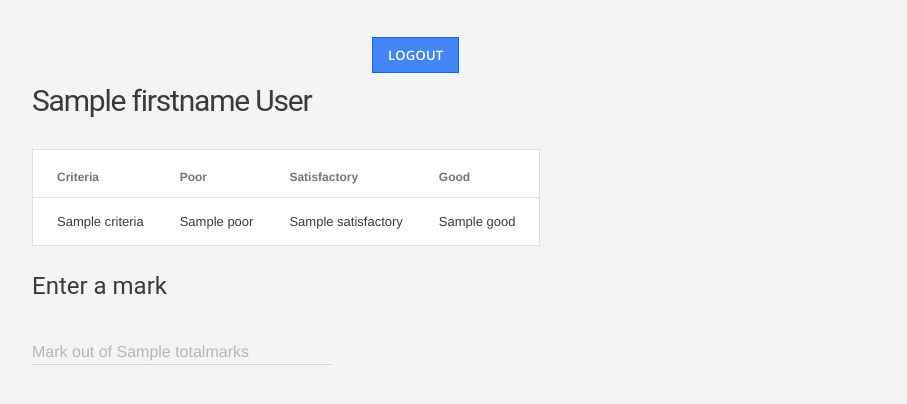
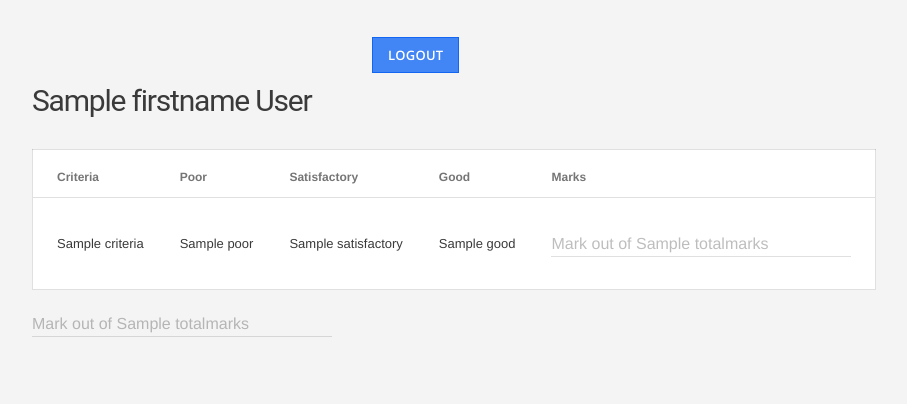
Before and after one commit to Aver30/Moodle2v, a Python web app: template templates/markStudent.html in a window 1280 px wide. Shown: the part 50-454 px from the top of the page, without its empty margins (108-1015 px from the left). Run offline with Jinja, Linux system fonts and the light colour scheme; the template is opened without the code that fills it: most values are stand-ins (such as "Sample title", 1, 10 or a date in 2020).

Commit message:
Changing the table
Adding a new column called mark so that the total mark for that criteria is shown as u add in the number

```diff
--- a/templates/markStudent.html
+++ b/templates/markStudent.html
@@ -19,6 +19,8 @@
               <th class="mdl-data-table__cell--non-numeric">Poor</th>
               <th class="mdl-data-table__cell--non-numeric">Satisfactory</th>
               <th class="mdl-data-table__cell--non-numeric">Good</th>
+              <th class="mdl-data-table__cell--non-numeric">Marks</th>
+
             </tr>
           </thead>
 
@@ -29,13 +31,23 @@
                       <td class="mdl-data-table__cell--non-numeric"> {{ i.poor }} </td>
                       <td class="mdl-data-table__cell--non-numeric"> {{ i.satisfactory }} </td>
                       <td class="mdl-data-table__cell--non-numeric"> {{ i.good }} </td>
+                      <td class="mdl-data-table__cell--non-numeric">
+                       <!-- Numeric Textfield -->
+                            <form action="#">
+                              <div class="mdl-textfield mdl-js-textfield">
+                                <input class="mdl-textfield__input" type="text" pattern="-?[0-9]*(\.[0-9]+)?" id="sample2">
+                                 <label class="mdl-textfield__label" for="sample2">Mark out of {{ i.totalmarks }}</label>
+                                <span class="mdl-textfield__error">Input is not a number!</span>
+                              </div>
+                            </form>
+                        </td>
+
                     </tr>
               </tbody>
           {% endfor %}
 
         </table>
 
-     <h4>Enter a mark</h4>
 
          <!-- Numeric Textfield -->
         <form action="#">
```
